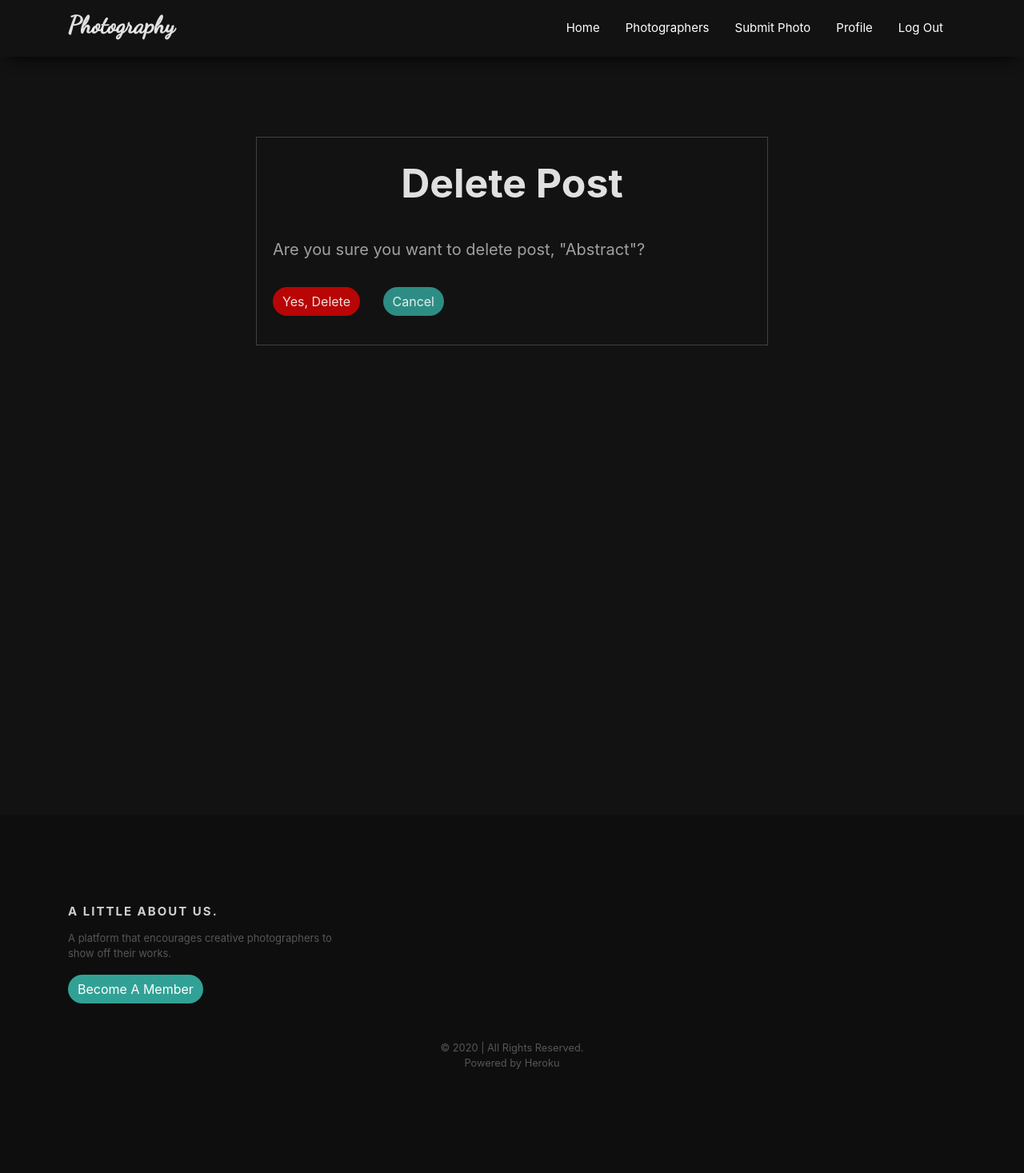
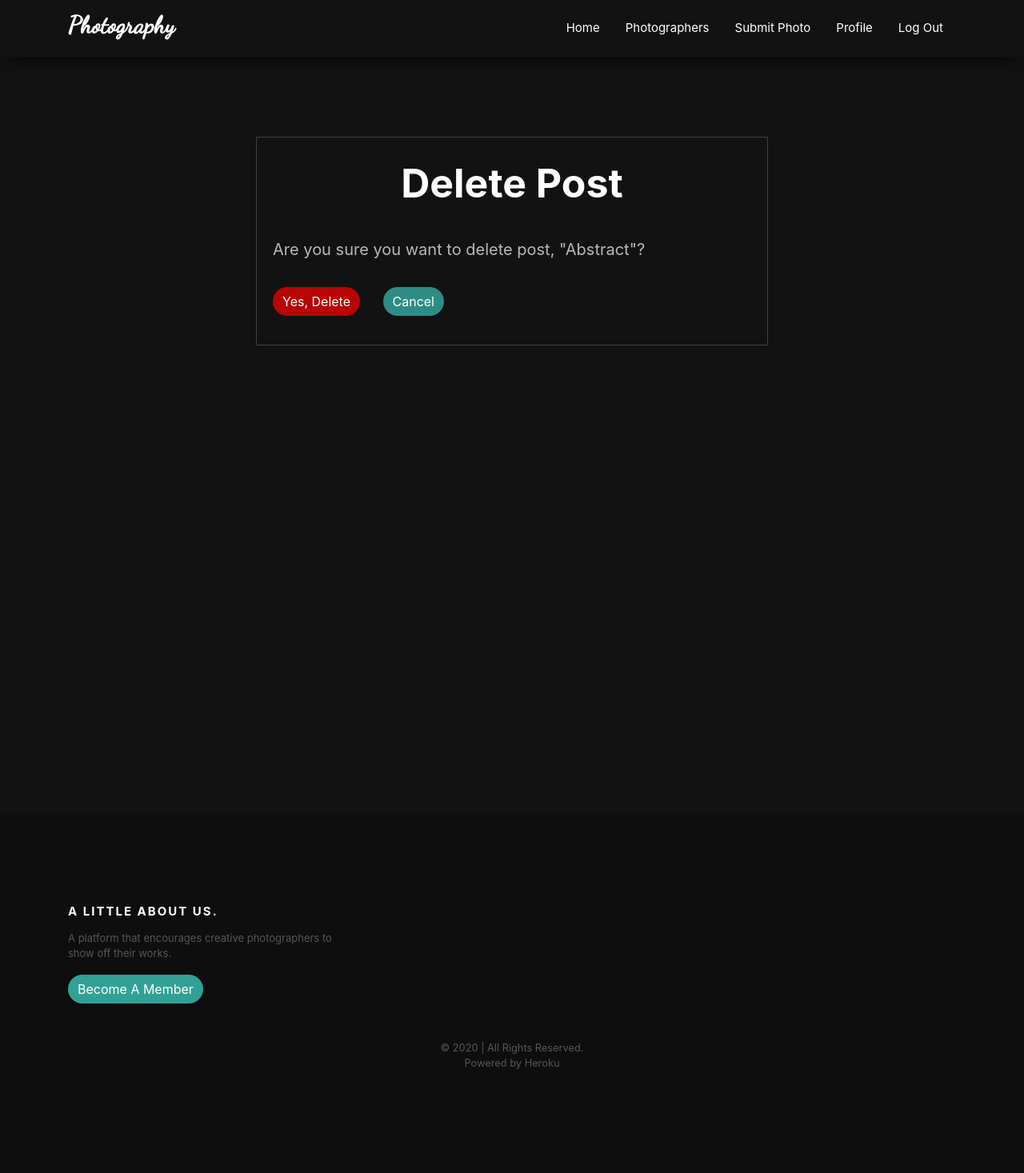
Before and after one commit to quamejnr/Photography, a Django app: a page that uses photo/templates/photo/base.html in a window 1280 px wide. Shown: the whole page at 80% size. Run offline with Django 3.2, Linux system fonts and the light colour scheme; a user stored in the database is signed in; data comes from the database, SQL or seed files in the repository; some libraries are stand-ins or nearby versions.

Commit message:
Increased the opacity of my primary colour and secondary color from 0.87 and 0.6 to 1 and 0.7 respectively

```diff
--- a/photo/static/photo/main.css
+++ b/photo/static/photo/main.css
@@ -1,8 +1,8 @@
 /* Variables */
         :root {
             --background: #121212;
-            --primary: rgba(255, 255, 255, .87);
-            --secondary: rgba(255, 255, 255, 0.6);
+            --primary: rgba(255, 255, 255, 1);
+            --secondary: rgba(255, 255, 255, 0.7);
             --accent: rgba(255, 255, 255, 0.2);
         }
 
@@ -476,7 +476,7 @@
           font-size: 15px;
           letter-spacing: 2px;
           text-transform: uppercase;
-          color: rgba(255, 255, 255, 0.8);
+          color: rgba(255, 255, 255, 1);
         }
 
         #fh5co-footer p {
```
